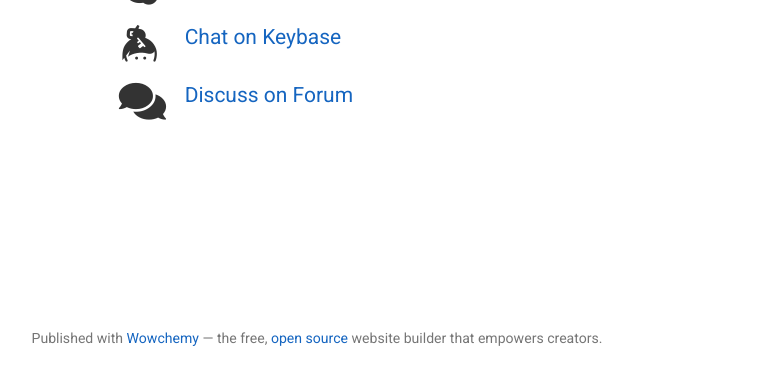
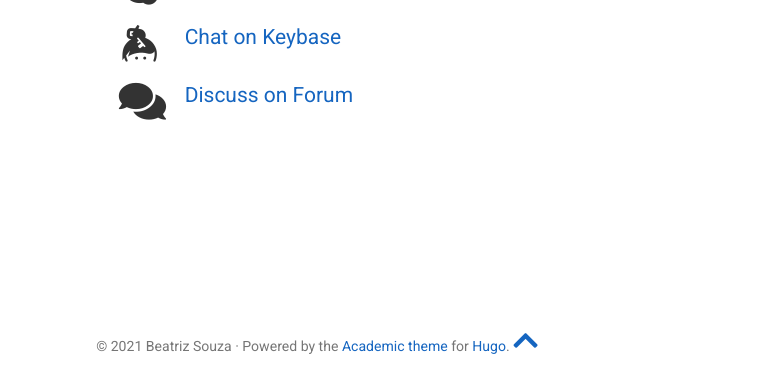
Before and after one commit to biabs1/biabs1.github.io, a plain HTML site: page index.html in a window 1280 px wide. Shown: the part 6748-7128 px from the top of the page, without its empty margins (323-1084 px from the left). Drawn offline with nearby package versions, Linux system fonts and the light colour scheme; some icons are missing.

Commit message:
Update footer

```diff
--- a/index.html
+++ b/index.html
@@ -2999,39 +2999,23 @@
 
     <div class="container">
       <footer class="site-footer">
-
-
-
-
-
-
-
-
-
-
-
-
-
-
-
-
-
-
-
-  <p class="powered-by">
-
-
-
-
-
-
-
-
-
-      Published with <a href="https://wowchemy.com/?utm_campaign=poweredby" target="_blank" rel="noopener">Wowchemy</a> — the free, <a href="https://github.com/wowchemy/wowchemy-hugo-modules" target="_blank" rel="noopener">open source</a> website builder that empowers creators.
-
-  </p>
-</footer>
+        <p class="powered-by">
+
+              &copy; 2021 Beatriz Souza &middot;
+
+              Powered by the <a href="https://github.com/gcushen/hugo-academic" target="_blank">Academic
+              theme</a> for <a href="http://gohugo.io" target="_blank">Hugo</a>.
+
+              <span class="pull-right" aria-hidden="true">
+                <a href="#" id="back_to_top">
+                  <span class="button_icon">
+                    <i class="fa fa-chevron-up fa-2x"></i>
+                  </span>
+                </a>
+              </span>
+
+            </p>
+        </footer>
 
     </div>
 
@@ -3119,46 +3103,7 @@
         <script src="https://cdnjs.cloudflare.com/ajax/libs/fuse.js/3.2.1/fuse.min.js" integrity="sha256-VzgmKYmhsGNNN4Ph1kMW+BjoYJM2jV5i4IlFoeZA9XI=" crossorigin="anonymous"></script>
         <script src="https://cdnjs.cloudflare.com/ajax/libs/mark.js/8.11.1/jquery.mark.min.js" integrity="sha256-4HLtjeVgH0eIB3aZ9mLYF6E8oU5chNdjU6p6rrXpl9U=" crossorigin="anonymous"></script>
 
-
-
-
-
-
-
-
-
-
-
-
-
-
-
-
-
-
-
-
-
-
-
-
-
-
-
-
-
-
-
-
-
-
     <script src="/en/js/wowchemy.min.d68ecd57c0ec1f1f61d65fd568f1c3a0.js"></script>
-
-
-
-
-
-
 
 
 </body>
```
